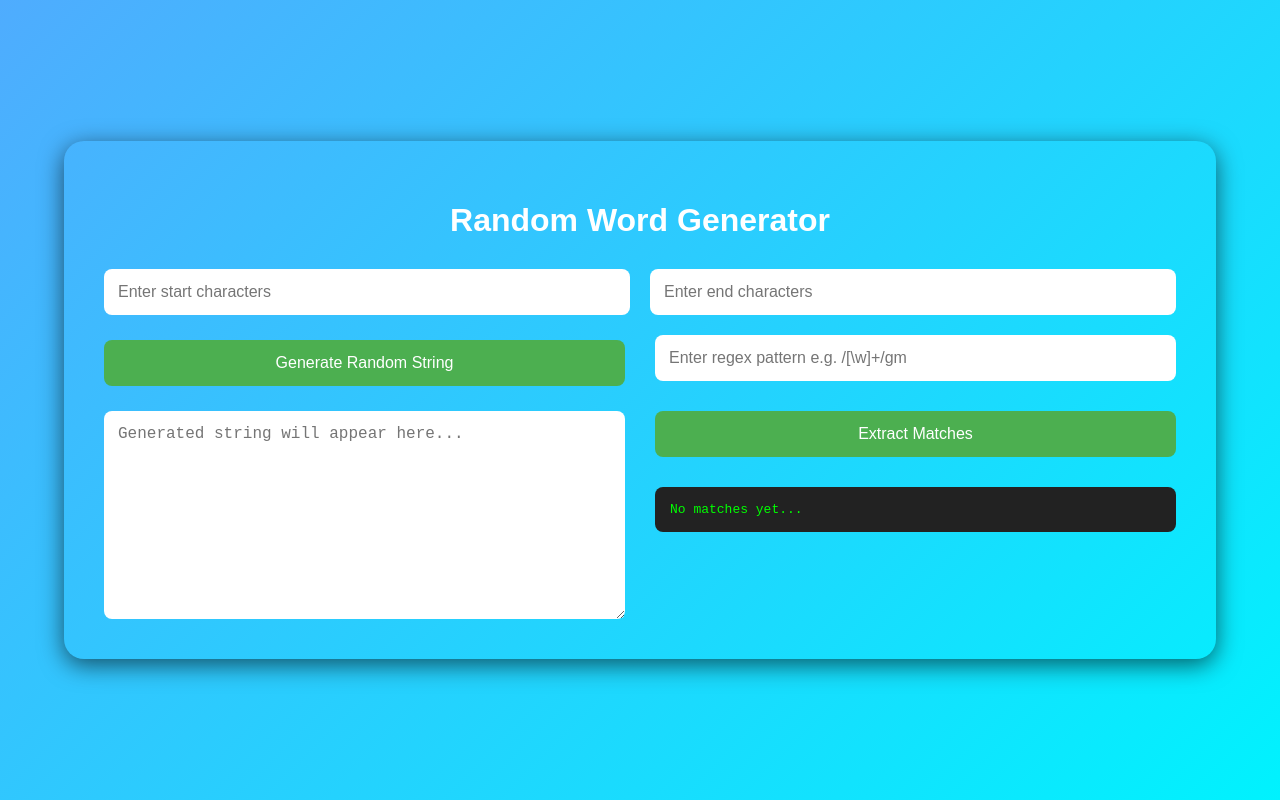
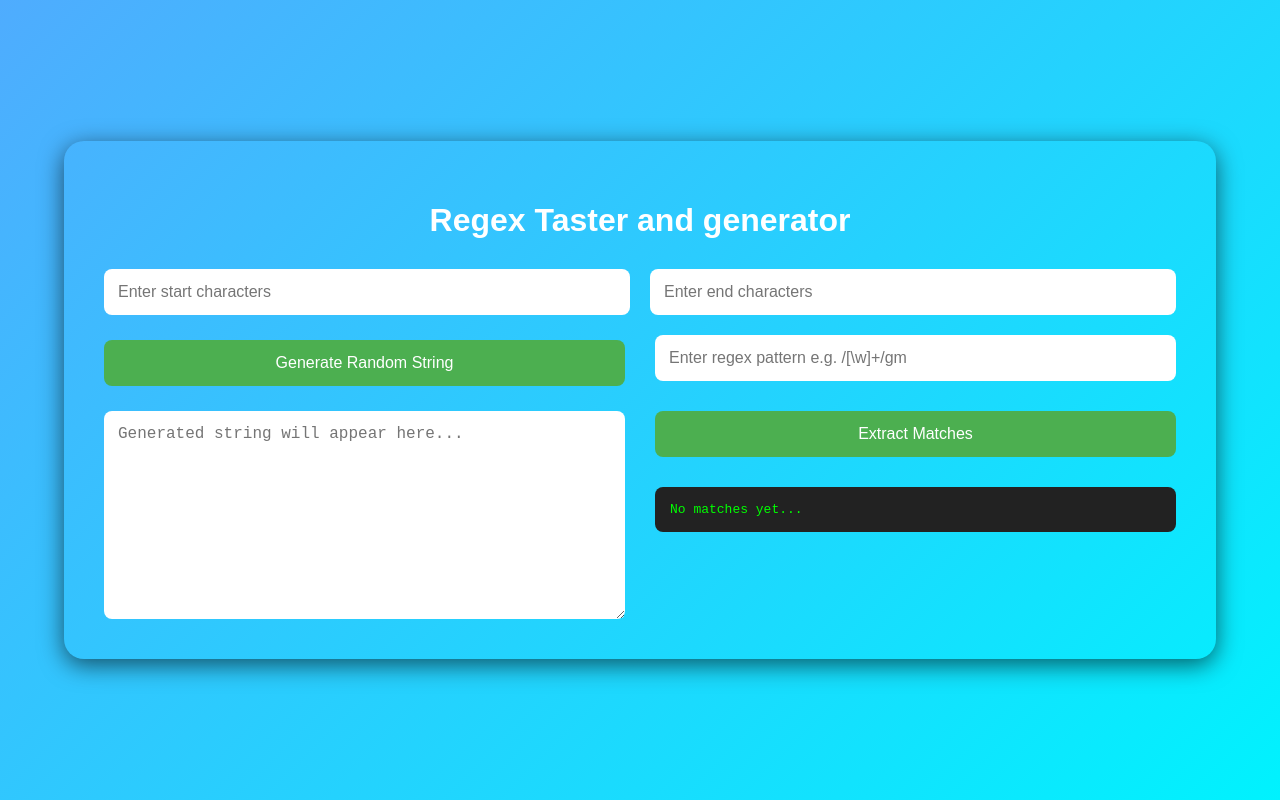
Before and after one commit to MahtabShah/RegexTester, a plain HTML site: page index.html in a window 1280 px wide. Drawn offline with Linux system fonts and the light colour scheme.

Commit message:
Update index.html

```diff
--- a/index.html
+++ b/index.html
@@ -147,7 +147,7 @@ h3 {
 
   <body>
 <div class="container">
-  <h1>Random Word Generator</h1>
+  <h1>Regex Taster and generator</h1>
   <div class="inp-c">
     <input
       type="text"
```
